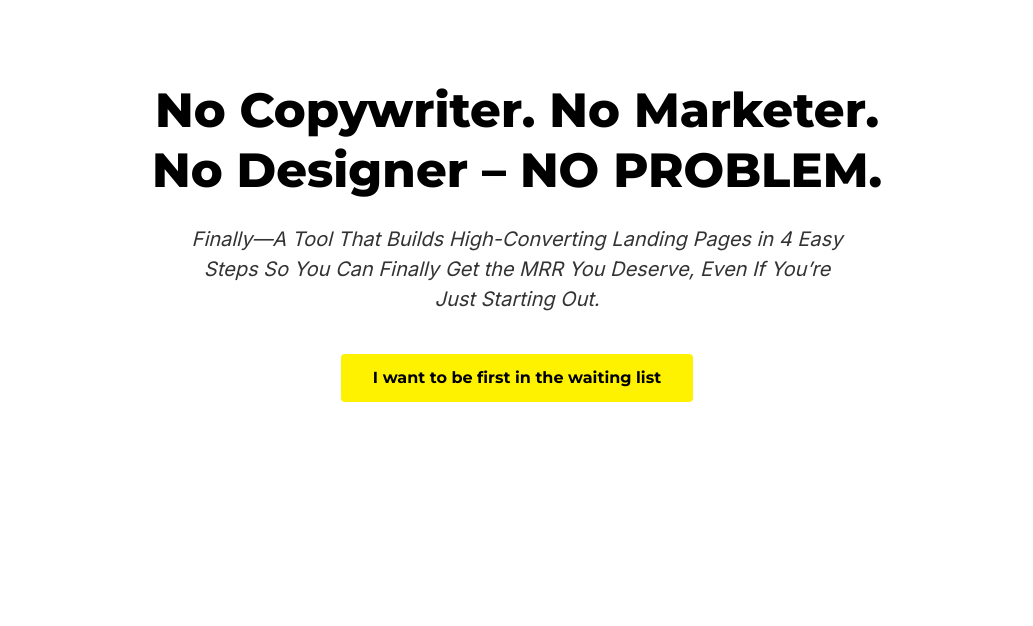
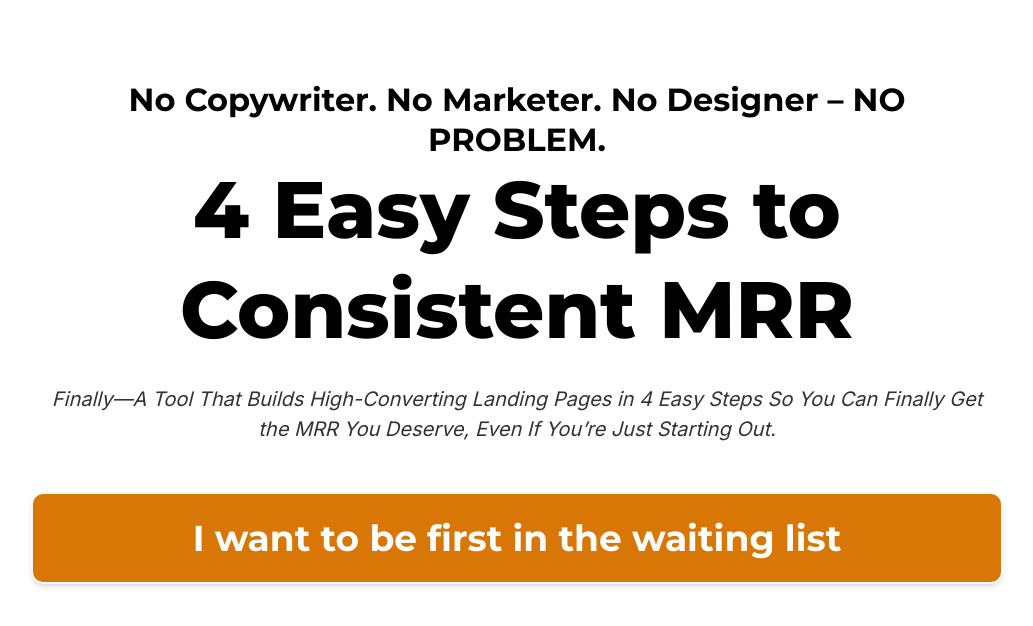
Before and after one commit to sushant-lessgo/lessgo-waitlist-landing, a Next.js app: page / in a window 1280 px wide. Shown: the top 626 px of the page, without its empty margins (123-1156 px from the left). Built offline with nearby package versions, Linux system fonts and the light colour scheme.

Commit message:
First section complete

```diff
--- /dev/null
+++ b/src/app/components/CTAButton.tsx
@@ -0,0 +1,30 @@
+'use client';
+
+interface CTAButtonProps {
+  text: string;
+  href?: string;
+  onClick?: () => void;
+  className?: string;
+}
+
+export default function CTAButton({ text, href, onClick, className = '' }: CTAButtonProps) {
+  const baseStyles =
+    'inline-block px-40 py-6 bg-amber-600 text-white text-4xl font-heading font-bold border-2 border-neutral-50 rounded-xl shadow-md hover:scale-105 hover:shadow-lg transition-all duration-200 ease-in-out';
+
+
+
+  const combinedStyles = `${baseStyles} ${className}`.trim();
+  if (href) {
+    return (
+      <a href={href} className={combinedStyles}>
+        {text}
+      </a>
+    );
+  }
+
+  return (
+    <button className={combinedStyles} onClick={onClick}>
+      {text}
+    </button>
+  );
+}
--- a/src/app/page.tsx
+++ b/src/app/page.tsx
@@ -1,20 +1,24 @@
+import CTAButton from "./components/CTAButton";
+
 export default function Home() {
   return (
     <main className="flex flex-col items-center justify-center px-6 py-20 text-center">
-      {/* Hero Heading */}
-      <h1 className="text-hero font-heading font-extrabold text-brand-dark leading-tight max-w-3xl">
+      {/* Eyebrow */}
+      <h2 className="text-eyebrow font-heading text-brand-dark leading-tight max-w-[60rem]">
         No Copywriter. No Marketer. No Designer – NO PROBLEM.
+      </h2>
+
+      {/* Heading*/}
+      <h1 className="text-headline font-heading font-extrabold text-brand-dark leading-tight max-w-[70rem]">
+      4 Easy Steps to Consistent MRR
       </h1>
 
       {/* Subheading */}
-      <p className="text-subhero font-body italic max-w-2xl mt-6 text-brand-soft">
+      <p className="text-subheadline font-body italic max-w-[60rem] mt-6 text-brand-soft">
         Finally—A Tool That Builds High-Converting Landing Pages in 4 Easy Steps So You Can Finally Get the MRR You Deserve, Even If You’re Just Starting Out.
       </p>
 
-      {/* Waitlist Button */}
-      <button className="mt-10 px-8 py-3 bg-brand-yellow font-heading font-bold rounded text-brand-dark hover:scale-105 transition-transform">
-        I want to be first in the waiting list
-      </button>
+      <CTAButton text="I want to be first in the waiting list" href="#waitlist" className="mt-12" />
     </main>
   );
 }
--- a/tailwind.config.js
+++ b/tailwind.config.js
@@ -18,11 +18,12 @@ module.exports = {
         },
       },
       fontSize: {
-        hero: '3rem',         // 48px
-        subhero: '1.25rem',   // 20px
-        timerDigit: '2rem',   // 32px
+        eyebrow: '2rem',
+        headline: '5rem',
+        subheadline: '1.25rem',
+        timerDigit: '2rem',
         timerLabel: '0.875rem',
-        body: '1.125rem',     // 18px
+        body: '1.125rem',
       },
     },
   },
```
